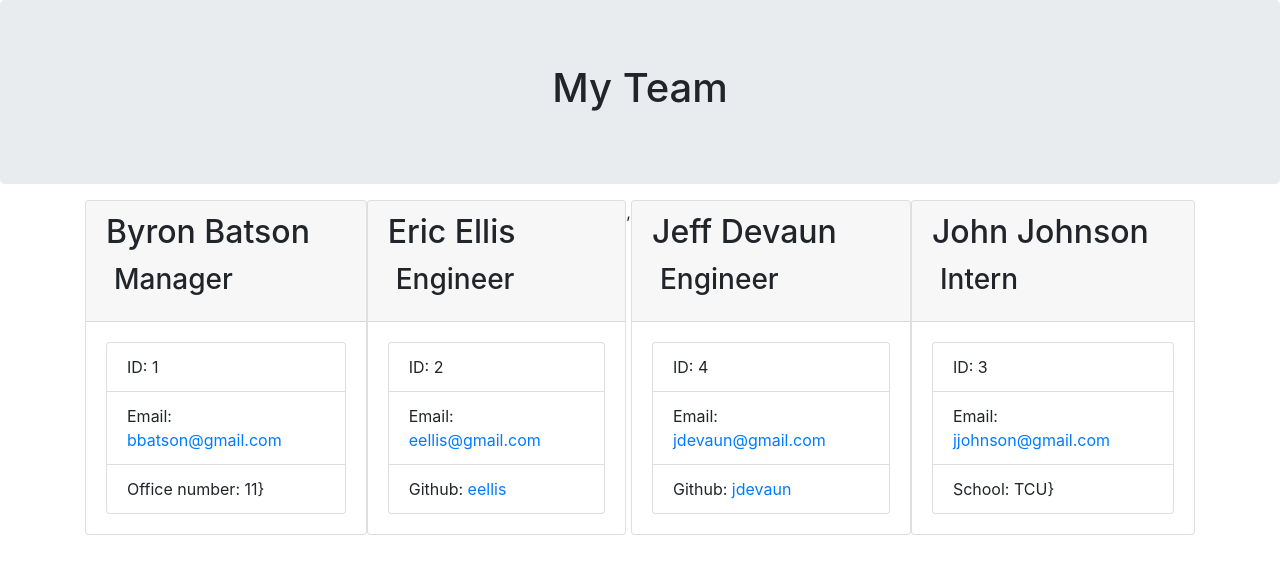
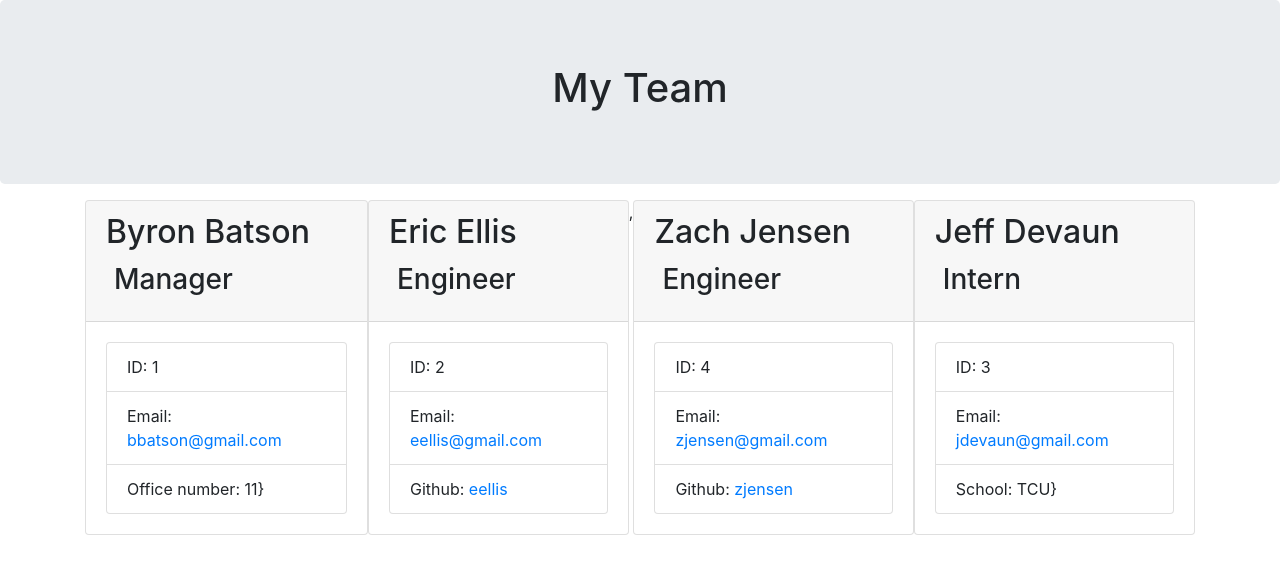
Before and after one commit to eellis4500/Homework10, a website: page output/team.html in a window 1280 px wide. Drawn offline with nearby package versions, Linux system fonts and the light colour scheme.

Commit message:
fixed screen capture video

```diff
--- a/output/team.html
+++ b/output/team.html
@@ -46,27 +46,27 @@
         ,
         <div class="card employee-card">
         <div class="card-header">
-            <h2 class="card-title">Jeff Devaun</h2>
+            <h2 class="card-title">Zach Jensen</h2>
             <h3 class="card-title"><i class="fas fa-mug-hot mr-2"></i>Engineer</h3>
         </div>
         <div class="card-body">
             <ul class="list-group">
                 <li class="list-group-item">ID: 4</li>
-                <li class="list-group-item">Email: <a href="mailto:jdevaun@gmail.com}">jdevaun@gmail.com</a></li>
-                <li class="list-group-item">Github: <a href="https://github.com/jdevaun}">jdevaun</a></li>
+                <li class="list-group-item">Email: <a href="mailto:zjensen@gmail.com}">zjensen@gmail.com</a></li>
+                <li class="list-group-item">Github: <a href="https://github.com/zjensen}">zjensen</a></li>
             </ul>
         </div>
         </div>
 
         <div class="card employee-card">
         <div class="card-header">
-            <h2 class="card-title">John Johnson</h2>
+            <h2 class="card-title">Jeff Devaun</h2>
             <h3 class="card-title"><i class="fas fa-mug-hot mr-2"></i>Intern</h3>
         </div>
         <div class="card-body">
             <ul class="list-group">
                 <li class="list-group-item">ID: 3</li>
-                <li class="list-group-item">Email: <a href="mailto:jjohnson@gmail.com}">jjohnson@gmail.com</a></li>
+                <li class="list-group-item">Email: <a href="mailto:jdevaun@gmail.com}">jdevaun@gmail.com</a></li>
                 <li class="list-group-item">School: TCU}</li>
             </ul>
         </div>
```
Also changed, not shown: 2 other files.
